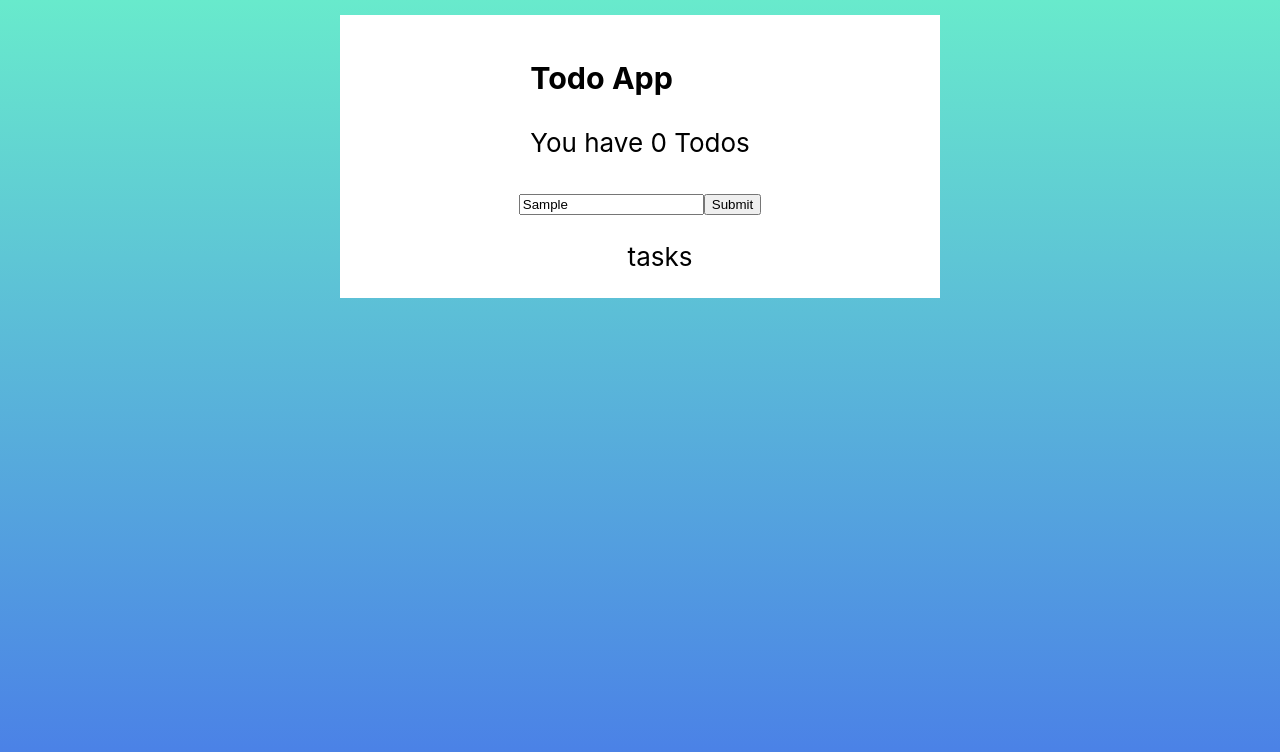
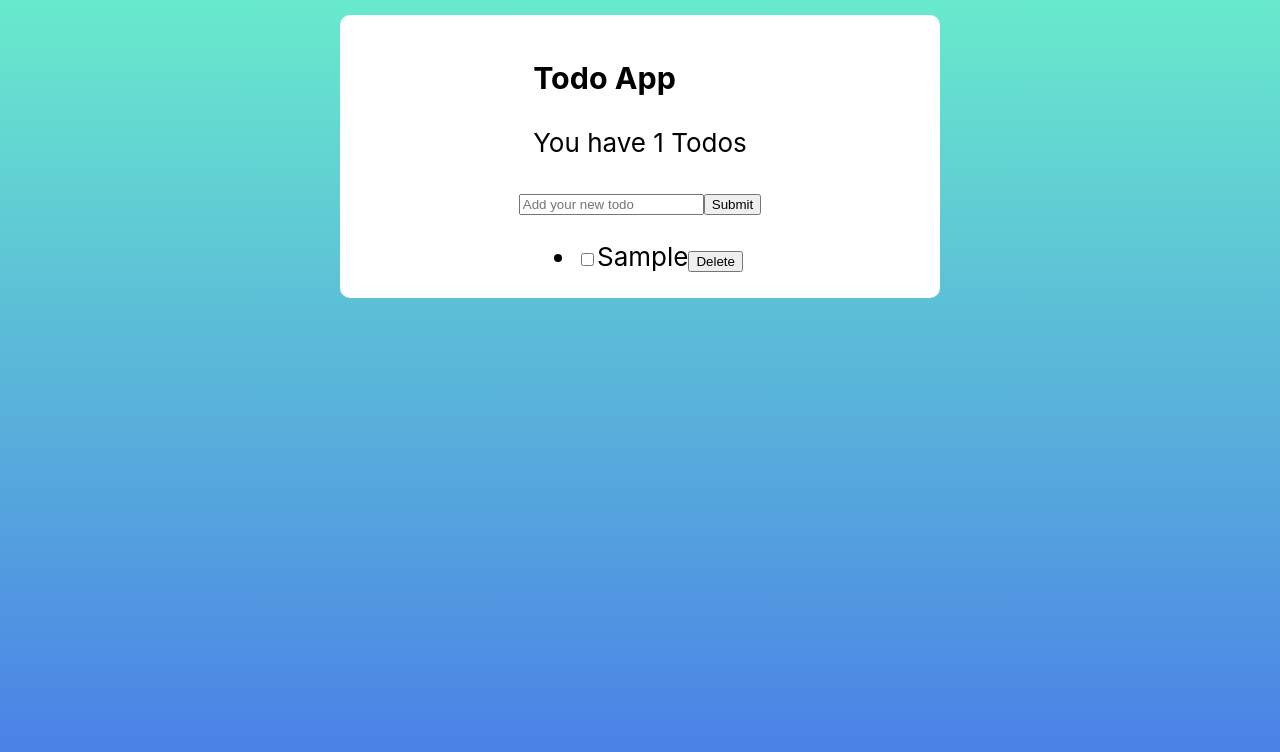
Before and after one commit to Maksymov-Serhii/maksymov_serhii_hw7, a React (Create React App) app: page / in a window 1280 px wide. Both pictures are taken after typing "Sample" into the empty fields and a click on the input 732 px from the left and 204 px from the top of the page. Shown: the top 752 px of the page. Built offline with nearby package versions, Linux system fonts and the light colour scheme.

Commit message:
added functionality to components"

```diff
--- a/package.json
+++ b/package.json
@@ -9,6 +9,7 @@
     "react": "^18.2.0",
     "react-dom": "^18.2.0",
     "react-scripts": "5.0.1",
+    "uuid": "^9.0.0",
     "web-vitals": "^2.1.4"
   },
   "scripts": {
--- a/src/components/AddTask/AddTask.js
+++ b/src/components/AddTask/AddTask.js
@@ -1,4 +1,5 @@
 import React from "react";
+import { v4 } from "uuid";
 
 class AddTask extends React.Component {
 
@@ -15,8 +16,14 @@ class AddTask extends React.Component {
 
   handleSubmit(event) {
     event.preventDefault();
-    console.log(this.state);
-    this.props.onAddItem(this.state.value);
+    if (this.state.value) {
+      const item = {
+        value: this.state.value,
+        id: v4(),
+      }
+      this.props.onAddItem(item);
+    }
+    this.setState({value: ''})
   }
 
   render() {
--- a/src/components/App/App.css
+++ b/src/components/App/App.css
@@ -7,4 +7,9 @@
   font-size: calc(10px + 2vmin);
   padding-top: 15px;
   background-color: white;
+  border-radius: 10px;
 }
+::selection {
+  color: #ffff;
+  background: rgb(142, 73, 232);
+}
--- a/src/components/App/App.js
+++ b/src/components/App/App.js
@@ -9,6 +9,7 @@ class App extends React.Component {
   constructor() {
     super();
     this.handleAddListItem = this.handleAddListItem.bind(this);
+    this.handleDeleteListItem = this.handleDeleteListItem.bind(this);
   }
 
   state = {
@@ -16,7 +17,15 @@ class App extends React.Component {
   }
 
   handleAddListItem(item) {
+    const updatedList = [...this.state.list, item];
+    this.setState({
+      list: updatedList
+    })
+  }
 
+  handleDeleteListItem(id) {
+    const updatedList = this.state.list.filter(item => item.id !== id);
+    this.setState({list: updatedList})
   }
 
   render() {
@@ -24,7 +33,7 @@ class App extends React.Component {
     <div className="App">
       <Header listCount={ this.state.list.length } />
         <AddTask onAddItem={ this.handleAddListItem } />
-      <TodoList />
+      <TodoList list={ this.state.list } onDeleteListItem={ this.handleDeleteListItem } />
     </div>
   );
   }
--- a/src/components/TodoList/TodoList.js
+++ b/src/components/TodoList/TodoList.js
@@ -1,10 +1,24 @@
 import React from "react";
 
 class TodoList extends React.Component {
+
+  handleDelete(id) {
+    this.props.onDeleteListItem(id);
+  }
+
   render() {
     return (
       <ul>
-        tasks
+        {this.props.list.map(item => {
+          const { id, value } = item;
+          return (
+            <li key={id}>
+              <input type="checkbox" />
+              {value}
+              <button onClick={this.handleDelete.bind(this, id)}>Delete</button>
+            </li>
+          )
+        })}
       </ul>
     )
   }
```
Also changed, not shown: 1 other file (tests, documents, lock files or other folders).
